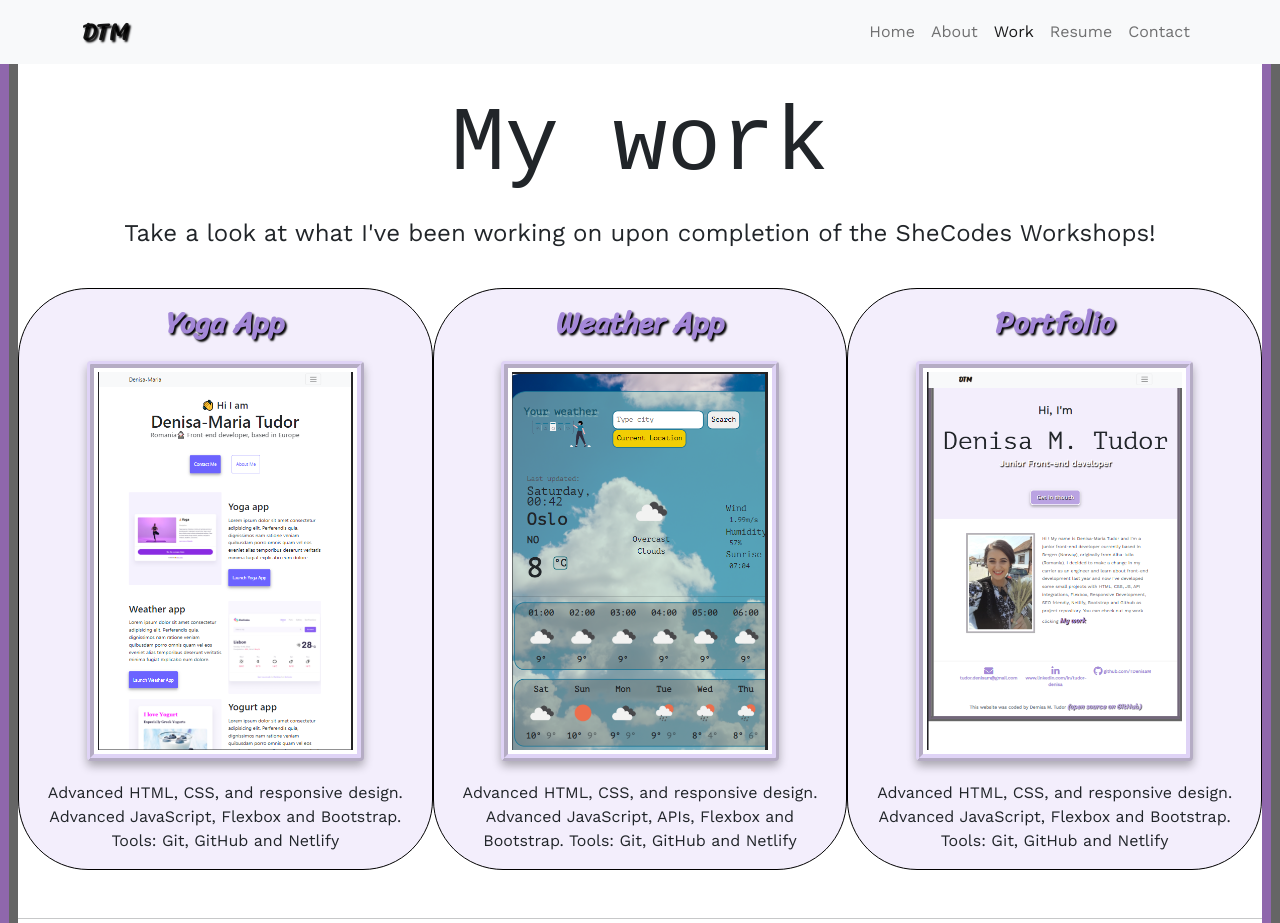
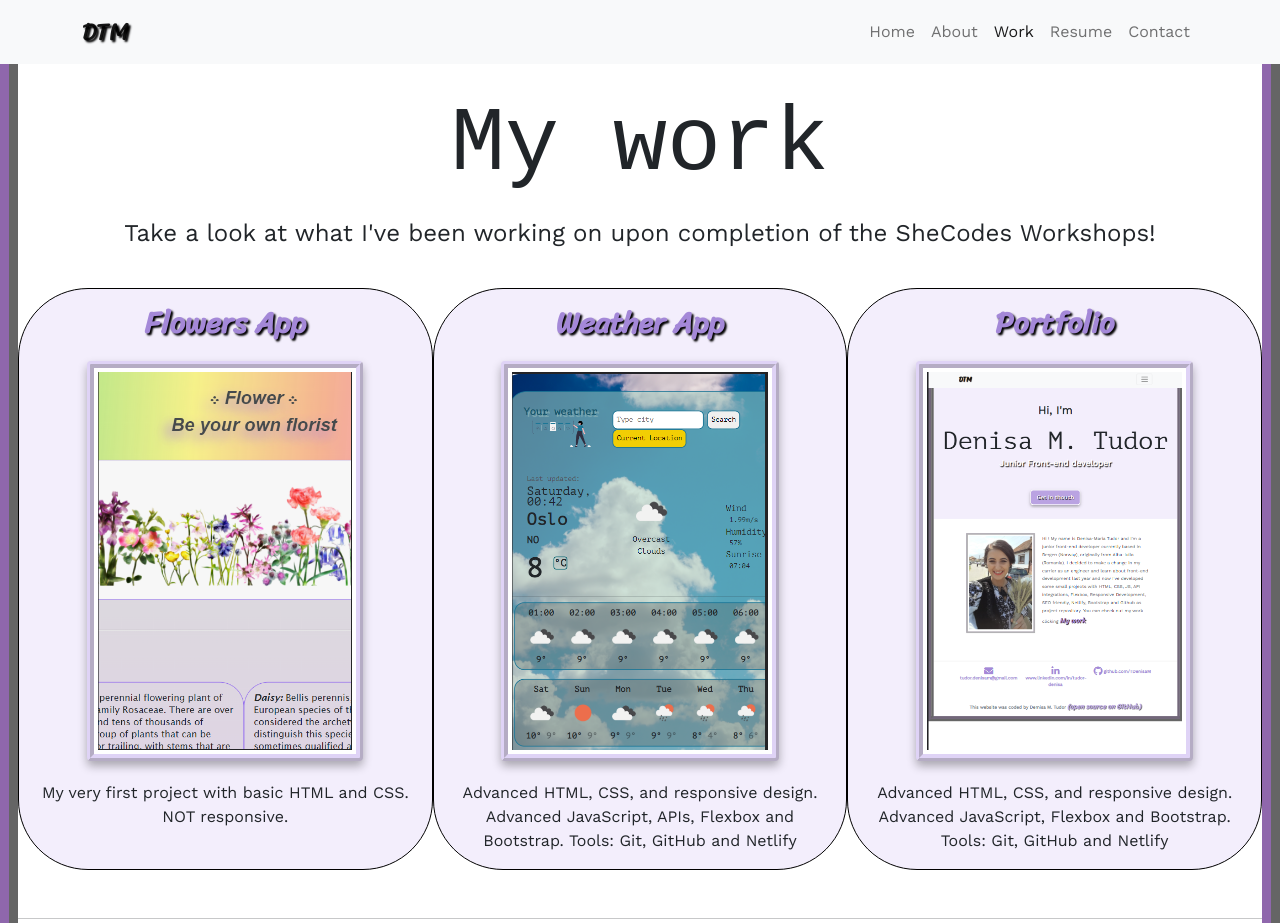
Before and after one commit to TDenisaM/my-portfolio, a plain HTML site: page work.html in a window 1280 px wide. Shown: the top 923 px of the page. Drawn offline with nearby package versions, Linux system fonts and the light colour scheme; a web font is replaced by a local one.

Commit message:
flowers app instead of yoga up

```diff
--- a/work.html
+++ b/work.html
@@ -115,22 +115,21 @@
           <div class="col-sm-4 app-box">
             <h3 class="text-center m-3">
               <a
-                href="https://candid-tarsier-0581f9.netlify.app"
+                href="https://fascinating-gaufre-65061f.netlify.app"
                 target="_blank"
                 class="small-links"
-                title="simple app to apply Responsive"
-                >Yoga App</a
+                title="basic html css project"
+                >Flowers App</a
               >
             </h3>
             <img
-              src="/images/yoga-app.png"
-              alt="Preview of Denisa M Tudor's yoga app"
+              src="/images/flowers-app.png"
+              alt="Preview of Denisa M Tudor's flowers app"
               class="img-fluid rounded img-thumbnail"
             />
 
             <p class="text-center">
-              Advanced HTML, CSS, and responsive design. Advanced JavaScript,
-              Flexbox and Bootstrap. Tools: Git, GitHub and Netlify
+              My very first project with basic HTML and CSS. NOT responsive.
             </p>
           </div>
           <div class="col-sm-4 app-box">
```
Also changed, not shown: images/flowers-app.PNG (added), images/yoga-app.PNG (deleted).
